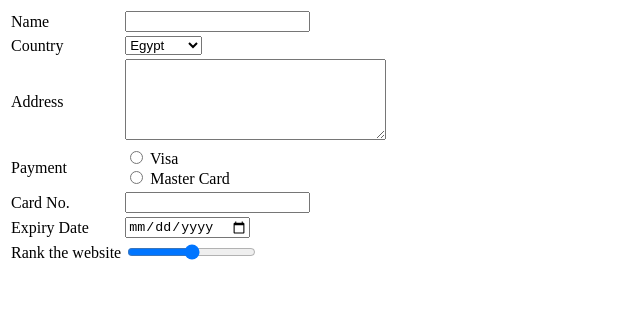
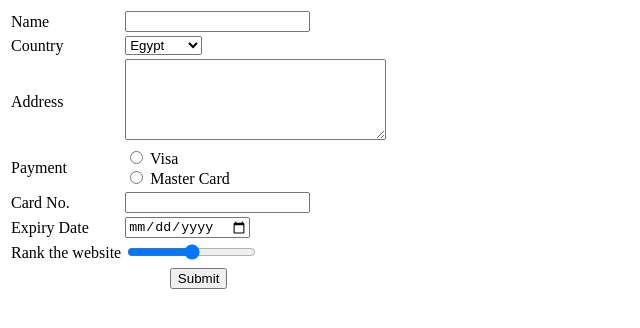
Before and after one commit to omar-danasoury/my-web-lab, a plain HTML site: page tutorial1/checkout.html in a window 1280 px wide. Shown: the whole page, without its empty margins (0-640 px from the left). Drawn offline with Linux system fonts and the light colour scheme.

Commit message:
Added submit button for the form to tut1 checkout.html

```diff
--- a/tutorial1/checkout.html
+++ b/tutorial1/checkout.html
@@ -56,7 +56,11 @@
                 <input type="range" name="rating" min="1" max="5">
             </td>
         </tr>
-
+        <tr>
+            <td colspan="2" align="center">
+                <input type="submit" name="submit">
+            </td>
+        </tr>
     </table>
 </body>
 
```
